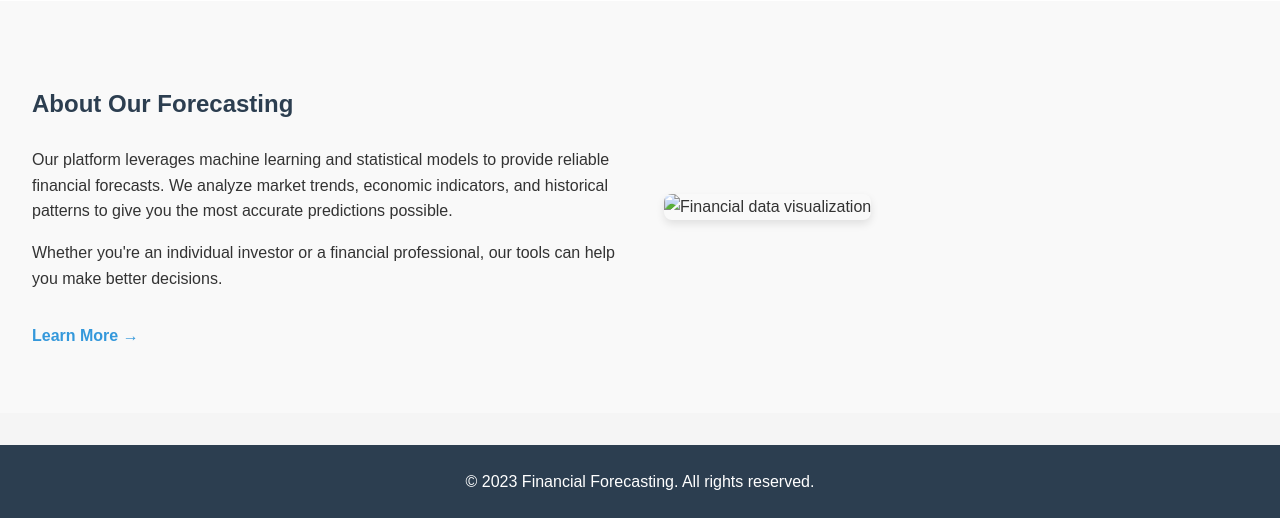
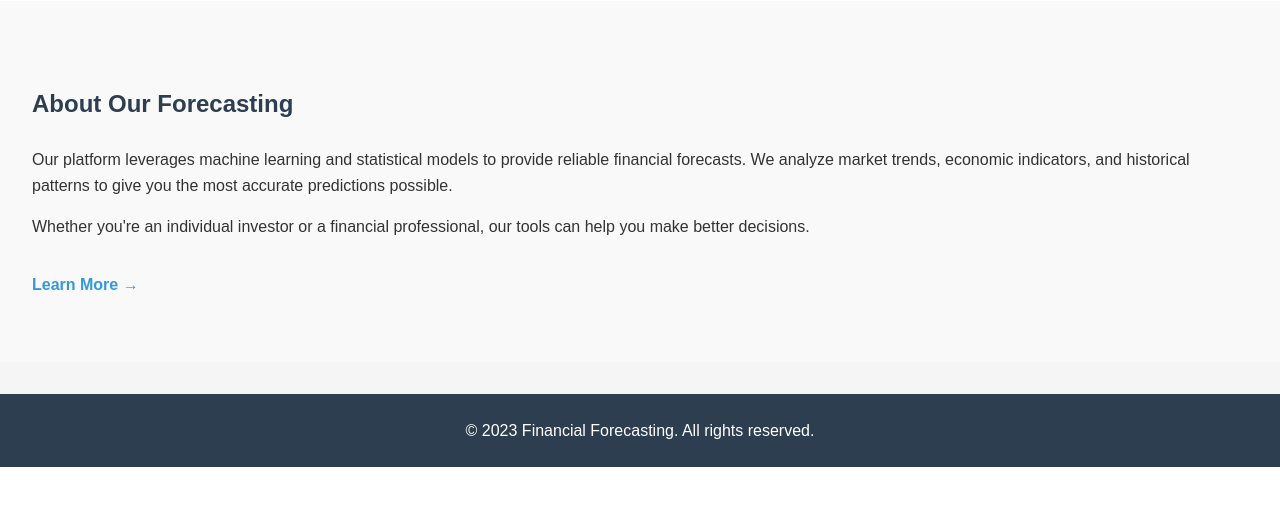
Before and after one commit to Eshika-Ranjan-Singh/Financial-Forecasting-On-Adult-s-Income-Prediction-Models, a Flask app: template templates/home.html in a window 1280 px wide. Shown: the part 854-1372 px from the top of the page. After the commit the page ends 1321 px from the top, so only its background shows below. Run offline with Flask 3, Linux system fonts and the light colour scheme; the template is opened without the code that fills it, so the values that code supplies are empty; parts of the project's set-up code (start-up, migrations or seed data) failed here and were passed over; some libraries are stand-ins or nearby versions.

Commit message:
update home.html

```diff
--- a/templates/home.html
+++ b/templates/home.html
@@ -268,9 +268,6 @@
             <p>Whether you're an individual investor or a financial professional, our tools can help you make better decisions.</p>
             <a href="whyprediction.html" class="learn-more">Learn More →</a>
         </div>
-        <div class="about-image">
-            <img src="https://via.placeholder.com/500x300" alt="Financial data visualization">
-        </div>
     </div>
 
     <footer>
```
